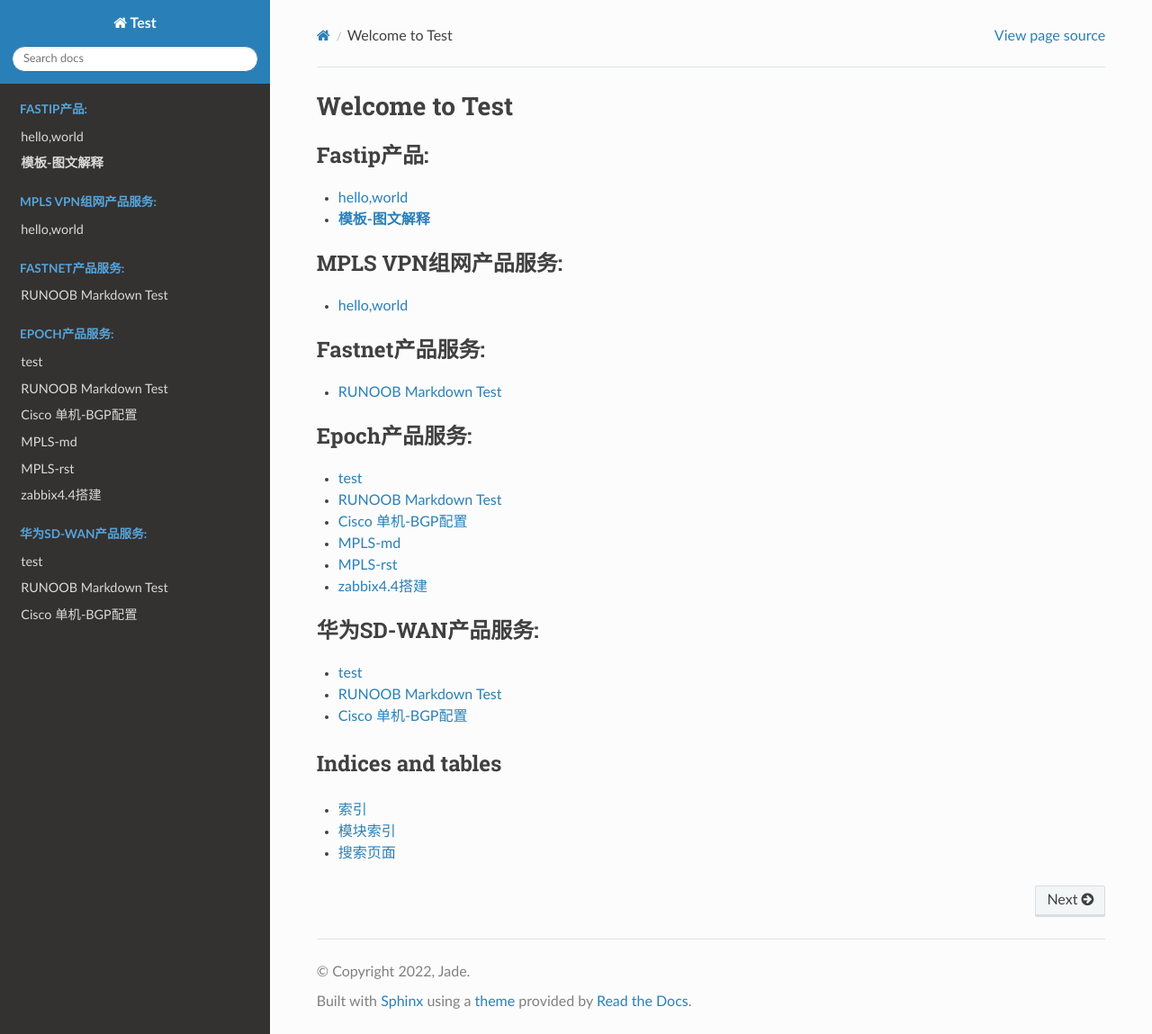
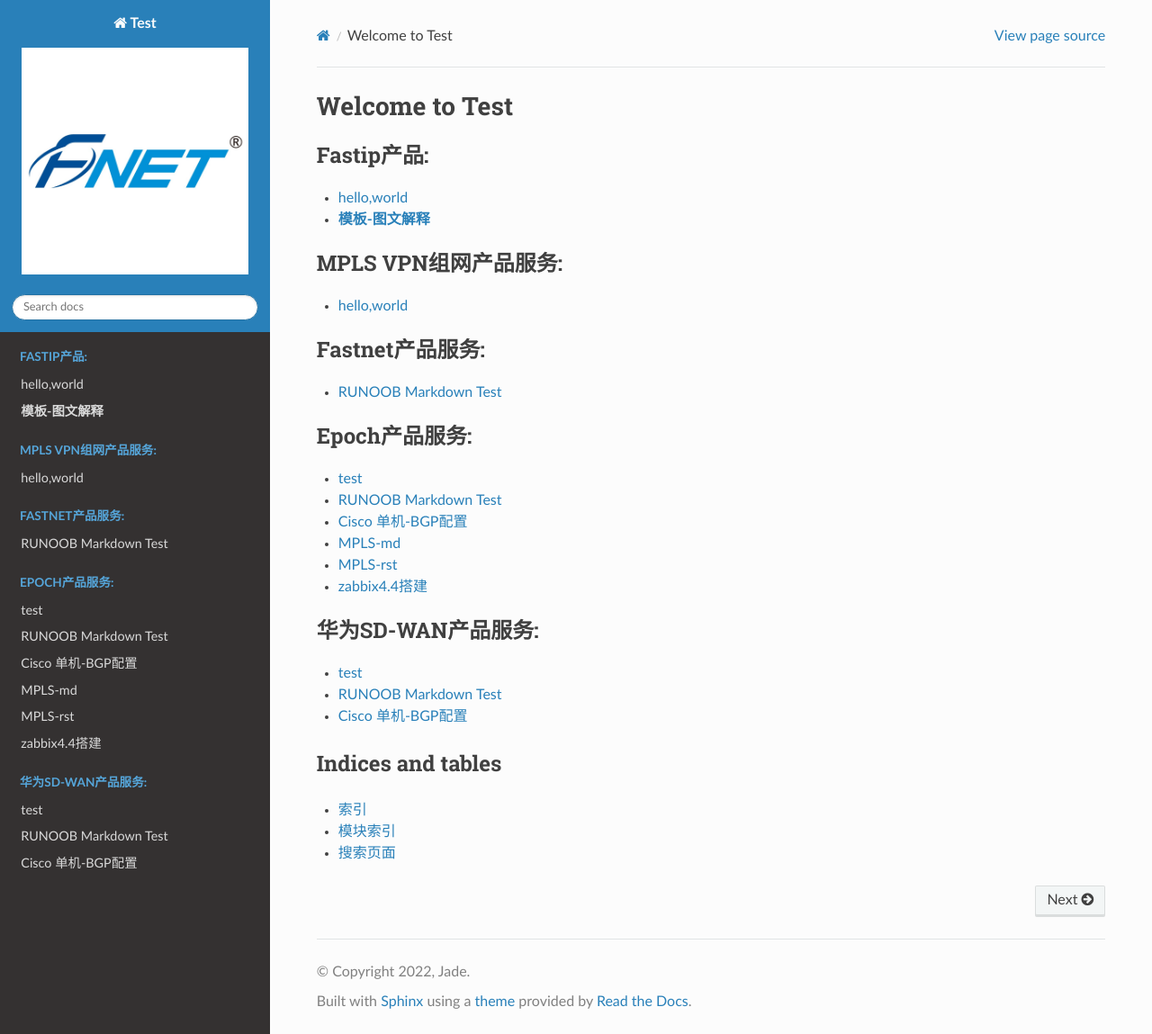
Before and after one commit to jadey1534/scrapy-cookbook, a Sphinx documentation site: the page built from source/index.rst, in a window 1280 px wide and 1149 px high. Shown: the whole window at 90% size. Built offline with Sphinx 7.4.7 and the Read the Docs theme 2.0.0, drawn with Linux system fonts in a browser that asks for light colours.

Commit message:
Update conf.py

```diff
--- a/source/conf.py
+++ b/source/conf.py
@@ -70,7 +70,7 @@
 html_theme = "sphinx_rtd_theme"
 html_theme_path = [sphinx_rtd_theme.get_html_theme_path()]
 html_static_path = ['_static']
-html_logo = "_static/Fnetlink.png"
+html_logo = "_static/Fnetlink.jpg"
 sidebarbgcolor = "orange"
 # Add any paths that contain custom static files (such as style sheets) here,
 # relative to this directory. They are copied after the builtin static files,
```
